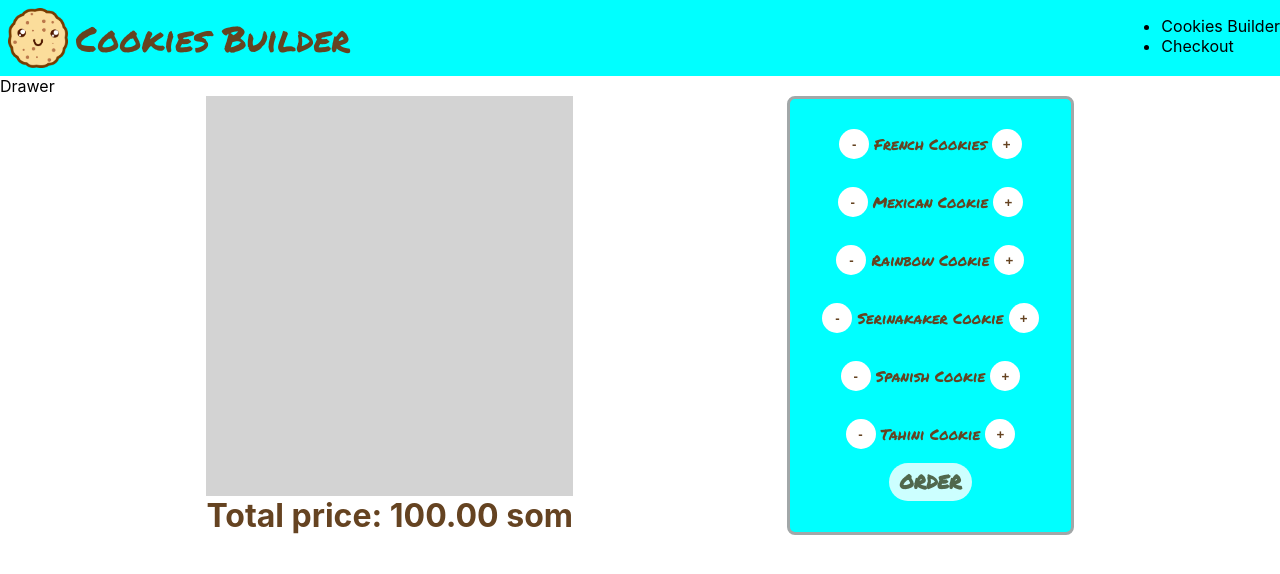
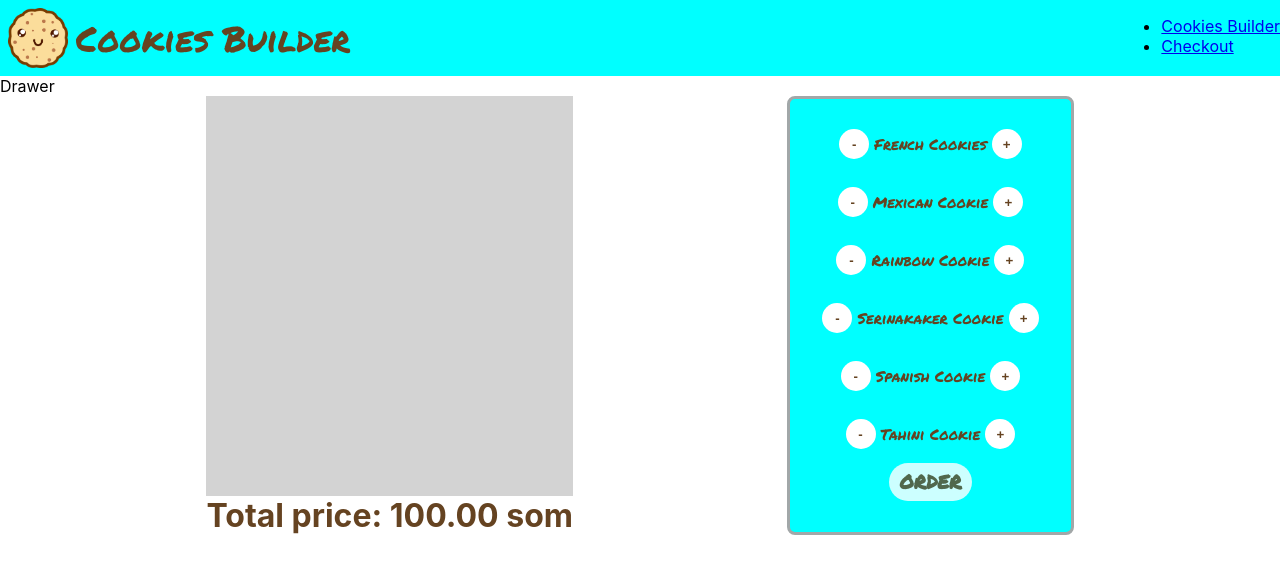
Before and after one commit to Nursen-Okenov/Cookies-Builder, a React (Create React App) app: page / in a window 1280 px wide. Shown: the top 574 px of the page. Built offline with nearby package versions, Linux system fonts and the light colour scheme.

Commit message:
Use links in NavigationItem component

```diff
--- a/src/components/Layout/Toolbar/Navigation/Navigation.js
+++ b/src/components/Layout/Toolbar/Navigation/Navigation.js
@@ -1,10 +1,10 @@
 import React from "react";
 import classes from "./Navigation.module.css";
-import NavigationItem from "./NavigationItem/NavigationItem"
+import NavigationItem from "./NavigationItem/NavigationItem";
 
 export default () => (
   <ul className={classes.Navigation}>
-    <NavigationItem>Cookies Builder</NavigationItem>
-    <NavigationItem>Checkout</NavigationItem>
+    <NavigationItem url="/">Cookies Builder</NavigationItem>
+    <NavigationItem url="/checkout">Checkout</NavigationItem>
   </ul>
 );
--- a/src/components/Layout/Toolbar/Navigation/NavigationItem/NavigationItem.js
+++ b/src/components/Layout/Toolbar/Navigation/NavigationItem/NavigationItem.js
@@ -1,5 +1,7 @@
 import React from "react";
 
-export default ({ children }) => (
-  <li>{children}</li>
-);
+export default ({ children, url }) => (
+    <li>
+      <a href={url}>{children}</a>
+    </li>
+  );
```
